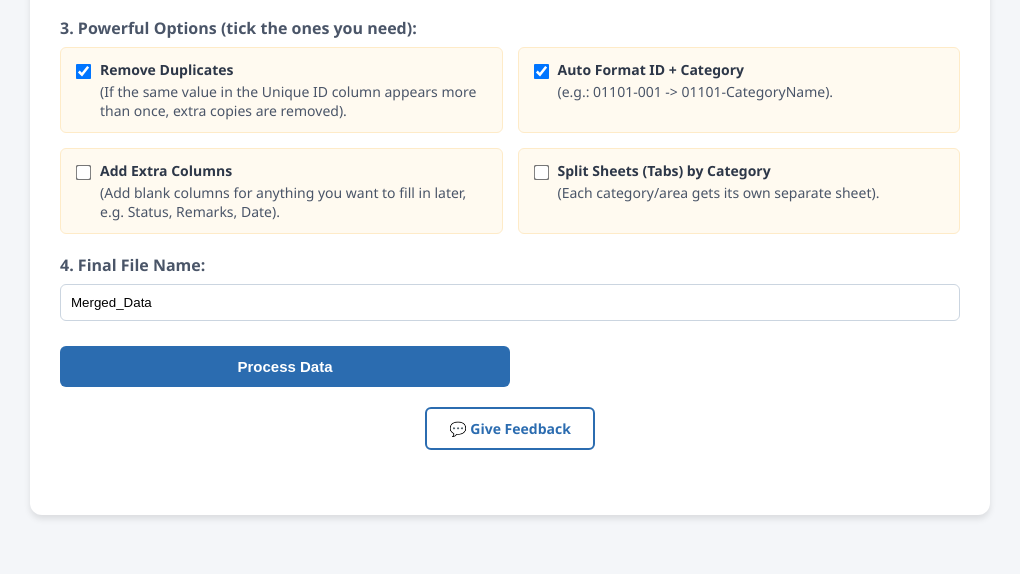
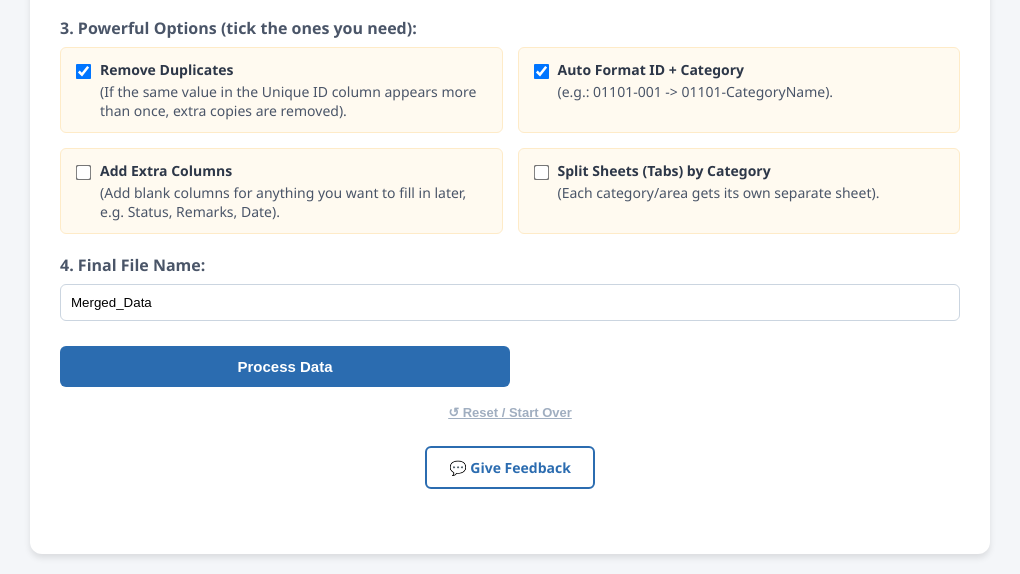
Before and after one commit to rsambaiah92-maker/excel-marge-tool, a plain HTML site: page index.html in a window 1280 px wide. Shown: the part 355-929 px from the top of the page, without its empty margins (130-1150 px from the left). Before the commit the page ends 890 px from the top, so only its background shows below. Drawn offline with Linux system fonts and the light colour scheme.

Commit message:
Add files via upload

```diff
--- a/index.html
+++ b/index.html
@@ -173,6 +173,10 @@ var o=[];var l=Array.isArray(e);for(f=n.s.c;f<=n.e.c;++f)s[f]=ya(f);for(var c=n.
         <button class="btn-download" id="downloadBtn" onclick="downloadMergedFile()">Download Processed File</button>
     </div>
 
+    <div style="text-align:center; margin-top:12px;">
+        <button onclick="resetTool()" style="background:none; border:none; color:#a0aec0; font-size:13px; cursor:pointer; text-decoration:underline; padding:6px;">↺ Reset / Start Over</button>
+    </div>
+
     <div style="text-align:center; margin-top:20px;">
         <a href="https://forms.gle/zgSwec7HN2J2Ezej7" target="_blank" rel="noopener noreferrer"
            style="display:inline-block; padding:10px 22px; background:#fff; color:#2b6cb0; border:2px solid #2b6cb0; border-radius:6px; text-decoration:none; font-weight:bold; font-size:14px;">
@@ -292,6 +296,33 @@ var o=[];var l=Array.isArray(e);for(f=n.s.c;f<=n.e.c;++f)s[f]=ya(f);for(var c=n.
             console.error(error);
             mapSection.style.display = 'none';
         }
+    }
+
+    // Reset everything back to the initial state
+    function resetTool() {
+        finalMergedData = [];
+        splitDataObj = {};
+
+        fileInput.value = '';
+        document.getElementById('dzFileList').innerHTML = '';
+        document.getElementById('columnMapSection').style.display = 'none';
+        document.getElementById('uniqueIdColumn').innerHTML = '';
+        document.getElementById('categoryColumn').innerHTML = '';
+
+        document.getElementById('removeDuplicates').checked = true;
+        document.getElementById('autoFormatSCNO').checked = true;
+        document.getElementById('addExtraColumns').checked = false;
+        document.getElementById('extraColumnNames').value = '';
+        document.getElementById('extraColumnNames').style.display = 'none';
+        document.getElementById('splitByArea').checked = false;
+
+        document.getElementById('outputFileName').value = 'Merged_Data';
+        document.getElementById('searchInput').value = '';
+
+        document.getElementById('previewSection').style.display = 'none';
+        document.getElementById('previewTableContainer').innerHTML = '';
+        document.getElementById('downloadBtn').style.display = 'none';
+        document.getElementById('status').innerText = '';
     }
 
     async function processExcelFiles() {
```
